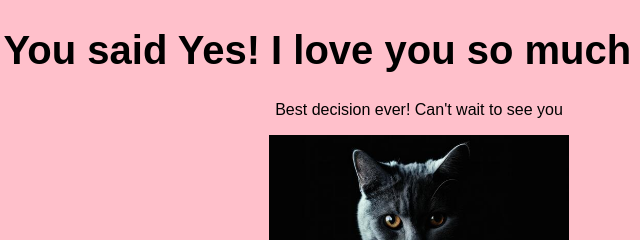
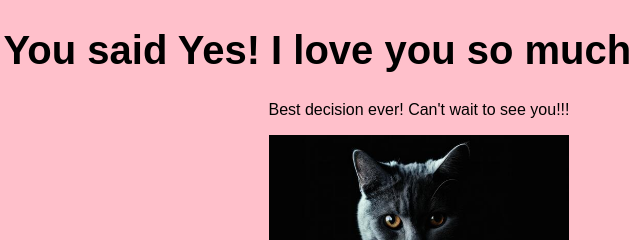
Before and after one commit to niklikesdip/valentinescard, a plain HTML site: page yes.html in a window 1280 px wide. Shown: the top 240 px of the page, 221-861 px from the left. Drawn offline with Linux system fonts and the light colour scheme.

Commit message:
Update yes.html

```diff
--- a/yes.html
+++ b/yes.html
@@ -8,7 +8,7 @@
 </head>
 <body>
   <h1>You said Yes! I love you so much pookie!❤️</h1>
-  <p>Best decision ever! Can't wait to see you</p>
+  <p>Best decision ever! Can't wait to see you!!!</p>
   <img src="happy-cat.jpg" alt="Happy Cat" width="300">
 </body>
 </html>
```
